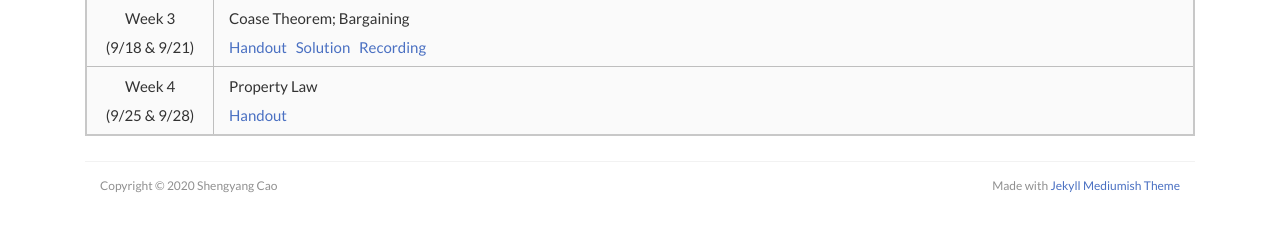
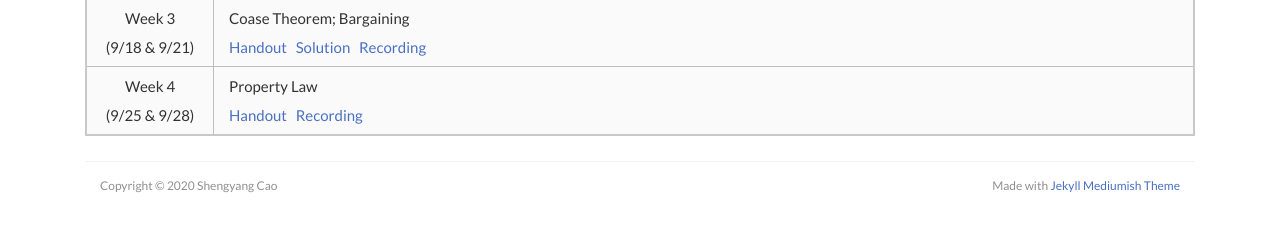
Before and after one commit to scaotravis/scaotravis.github.io, a Jekyll site: the page built from _posts/2020-08-04-teaching-fa-522.md, in a window 1280 px wide and 1286 px high. Shown: the part 1051-1283 px from the top of the window. Built offline with Jekyll 4.4.1, drawn with Linux system fonts in a browser that asks for light colours; nearby versions of some CDN libraries; comment, search, counter and statistics services are not loaded.

Commit message:
dis 3: update recording

```diff
--- a/_posts/2020-08-04-teaching-fa-522.md
+++ b/_posts/2020-08-04-teaching-fa-522.md
@@ -33,4 +33,4 @@
 | Week 1 <br> (9/4 & 9/7) | **NO DISCUSSION** |
 | Week 2 <br> (9/11 & 9/14) | General Info; Common vs. Civil Law; Efficiency <br> [Handout]({{ site.url }}/downloads/teaching/fa20-522/522_fa20_dis-1_handout.pdf) &nbsp; [Solution]({{ site.url }}/downloads/teaching/fa20-522/522_fa20_dis-1_sol.pdf) &nbsp; [Recording](https://us-lti.bbcollab.com/collab/ui/session/playback/load/b9403c970eba4d19a56c214f6838e50a) |
 | Week 3 <br> (9/18 & 9/21) | Coase Theorem; Bargaining <br> [Handout]({{ site.url }}/downloads/teaching/fa20-522/522_fa20_dis-2_handout.pdf) &nbsp; [Solution]({{ site.url }}/downloads/teaching/fa20-522/522_fa20_dis-2_sol.pdf) &nbsp; [Recording](https://us-lti.bbcollab.com/recording/372c8b0fd03941799bf87a942f1618d5)|
-| Week 4 <br> (9/25 & 9/28) | Property Law <br> [Handout]({{ site.url }}/downloads/teaching/fa20-522/522_fa20_dis-3_handout.pdf)|
+| Week 4 <br> (9/25 & 9/28) | Property Law <br> [Handout]({{ site.url }}/downloads/teaching/fa20-522/522_fa20_dis-3_handout.pdf) &nbsp; [Recording](https://us-lti.bbcollab.com/recording/d57efafc2134465ba8db91ee60140f45)|
```
Also changed, not shown: 3 other files.
